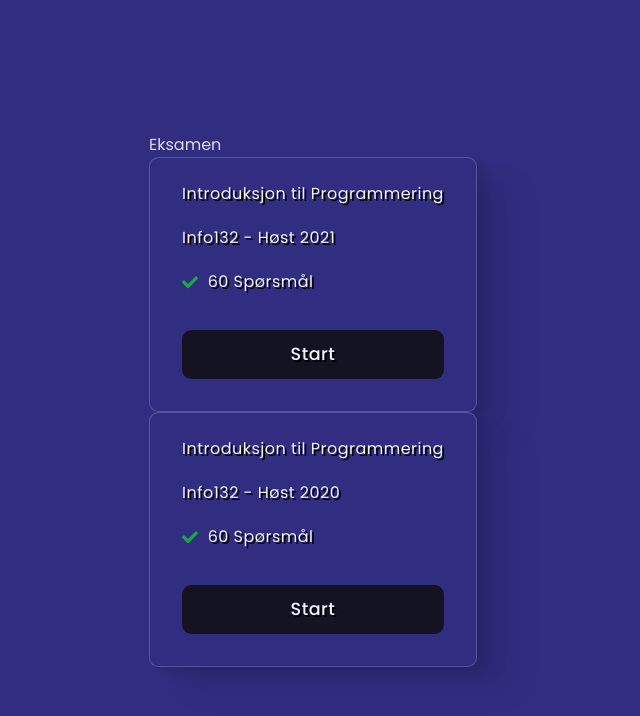
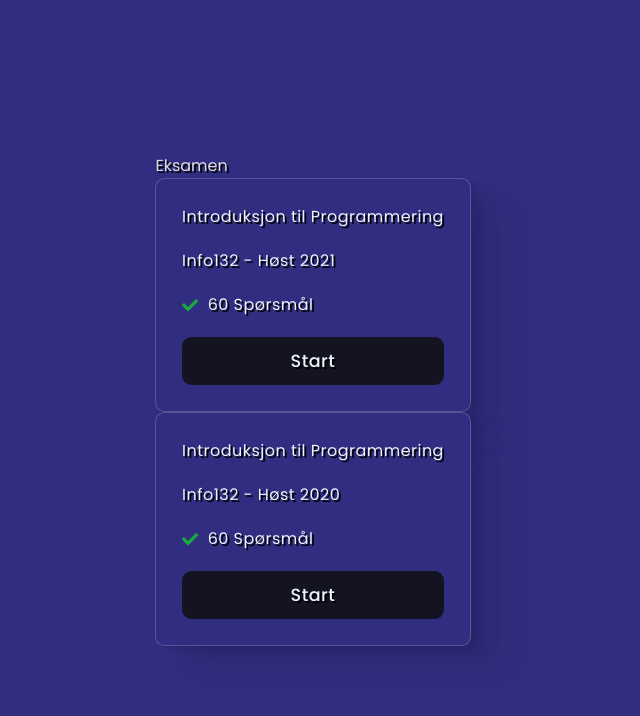
Before and after one commit to ellrub/examify, a React (Vite) app in the folder examify/: page /options in a window 1280 px wide. Shown: the top 716 px of the page, without its empty margins (327-967 px from the left). Built offline with nearby package versions, Linux system fonts and the light colour scheme; no server answers.

Commit message:
fix overlay issue

```diff
--- a/examify/src/components/Options/Options.css
+++ b/examify/src/components/Options/Options.css
@@ -52,17 +52,11 @@ ul {
   --lightness: 50.76%;
 }
 
-.card:nth-child(3) {
-  --hue: 70.50;
-  --saturation: 95.9%;
-  --lightness: 60.76%;
-}
-
 .card {
   --flow-space: 0.5em;
   --hsl: var(--hue), var(--saturation), var(--lightness);
   flex: 1 1 14rem;
-  padding: 1.5rem 2rem;
+  padding: 1.6rem 1.6rem;
   display: grid;
   grid-template-rows: auto auto auto 1fr;
   align-items: start;
@@ -83,7 +77,6 @@ ul {
 .cta {
   display: block;
   align-self: end;
-  margin: 1rem 0 0.5rem 0;
   text-align: center;
   text-decoration: none;
   color: #EEF2FF;
--- a/examify/src/components/Options/Options.jsx
+++ b/examify/src/components/Options/Options.jsx
@@ -58,7 +58,7 @@ export default function Options() {
   return (
     <>
         <main className='max-w-[75rem] p-[3em]'>
-            <h1 className='font-semibold text-6xl mb-10 text-center text-indigo-50 tracking-wide'>Eksamen</h1>
+            <h1 className='txt_shadow font-semibold text-6xl mb-7 text-center text-indigo-50 tracking-wide'>Eksamen</h1>
             <div className='cards'>
                 <div className='flex flex-wrap gap-10'>
                     {/* <div className='card'>
```
